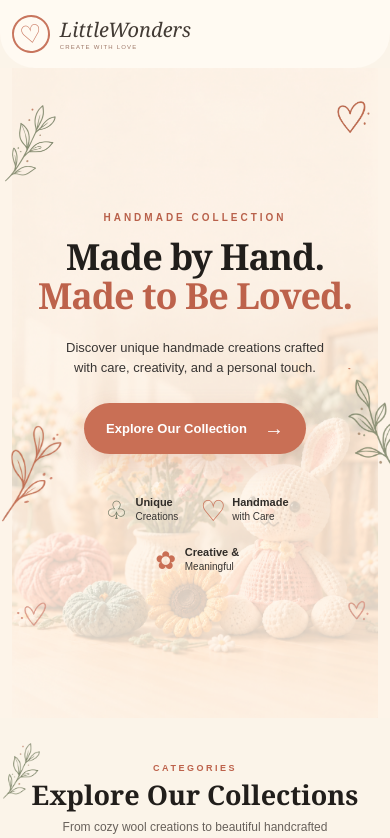
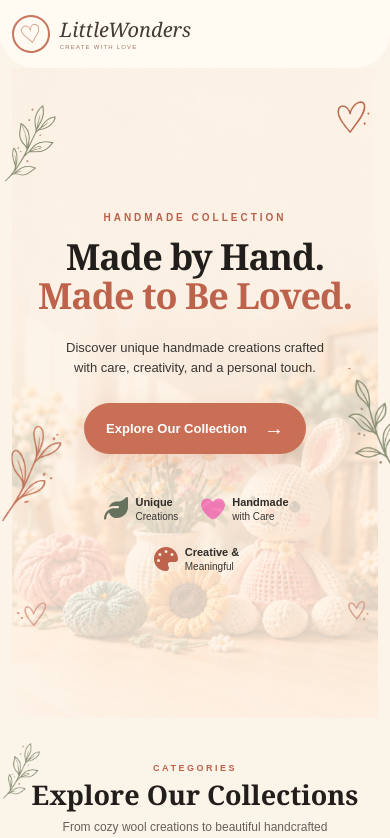
Before and after one commit to hemanthkumar387/little-wonders, a React app: page / in a window 390 px wide. Shown: the top 838 px of the page. Built offline with nearby package versions, Linux system fonts and the light colour scheme; the HTML template or start-up script is replaced by a standard one.

Commit message:
third commit

```diff
--- a/package.json
+++ b/package.json
@@ -10,6 +10,9 @@
     "preview": "vite preview"
   },
   "dependencies": {
+    "@fortawesome/fontawesome-svg-core": "^7.3.1",
+    "@fortawesome/free-solid-svg-icons": "^7.3.1",
+    "@fortawesome/react-fontawesome": "^3.5.0",
     "react": "^19.2.8",
     "react-dom": "^19.2.8"
   },
--- a/src/components/HeroSection/HeroSection.css
+++ b/src/components/HeroSection/HeroSection.css
@@ -242,20 +242,12 @@
 
 .feature-icon {
   width: 40px;
-
   height: 40px;
-
   flex-shrink: 0;
-
   display: flex;
-
   align-items: center;
-
   justify-content: center;
-
-  font-family: Georgia, serif;
-
-  font-size: 31px;
+  font-size: 32px;
 }
 
 .feature-leaf {
@@ -263,14 +255,11 @@
 }
 
 .feature-heart {
-  color: #c96f55;
-
-  font-size: 37px;
+  color: #fa029b71;
 }
 
-.feature-flower {
-  color: #c96f55;
-  font-size: 28px;
+.feature-palette {
+  color: #bd624b;
 }
 
 /* =========================================
@@ -506,14 +495,9 @@
 
   .feature-icon {
     width: 30px;
-
     height: 30px;
 
-    font-size: 25px;
-  }
-
-  .feature-heart {
-    font-size: 29px;
+    font-size: 24px;
   }
 
   .feature-content strong {
--- a/src/components/HeroSection/HeroSection.jsx
+++ b/src/components/HeroSection/HeroSection.jsx
@@ -1,4 +1,8 @@
 import "./HeroSection.css";
+
+import { FontAwesomeIcon } from "@fortawesome/react-fontawesome";
+
+import { faLeaf, faHeart, faPalette } from "@fortawesome/free-solid-svg-icons";
 
 const HeroSection = () => {
   return (
@@ -69,7 +73,9 @@ const HeroSection = () => {
 
         <div className="hero-features">
           <div className="hero-feature">
-            <div className="feature-icon feature-leaf">♧</div>
+            <div className="feature-icon feature-leaf">
+              <FontAwesomeIcon icon={faLeaf} />
+            </div>
 
             <div className="feature-content">
               <strong>Unique</strong>
@@ -78,7 +84,9 @@ const HeroSection = () => {
           </div>
 
           <div className="hero-feature">
-            <div className="feature-icon feature-heart">♡</div>
+            <div className="feature-icon feature-heart">
+              <FontAwesomeIcon icon={faHeart} />
+            </div>
 
             <div className="feature-content">
               <strong>Handmade</strong>
@@ -87,7 +95,9 @@ const HeroSection = () => {
           </div>
 
           <div className="hero-feature">
-            <div className="feature-icon feature-flower">✿</div>
+            <div className="feature-icon feature-palette">
+              <FontAwesomeIcon icon={faPalette} />
+            </div>
 
             <div className="feature-content">
               <strong>Creative &</strong>
--- a/src/components/MoreThanProduct/MoreThanProduct.css
+++ b/src/components/MoreThanProduct/MoreThanProduct.css
@@ -131,45 +131,38 @@
 ========================================= */
 
 .more-feature-icon {
-  width: 60px;
-
-  height: 60px;
-
+  width: 50px;
+  height: 50px;
   margin-bottom: 8px;
-
   display: flex;
-
   align-items: center;
-
   justify-content: center;
-
   border: 1px solid rgba(130, 125, 110, 0.18);
-
   border-radius: 50%;
-
   background: rgba(255, 250, 242, 0.72);
-
-  font-family: Georgia, serif;
-
-  font-size: 32px;
+  font-size: 20px;
 }
 
 .more-feature-icon.feature-leaf {
   color: #66725d;
 }
 
+
+/* Personal */
 .more-feature-icon.feature-heart {
-  color: #c96f55;
-
-  font-size: 34px;
-
-  background: rgba(255, 225, 215, 0.7);
+  color: #f178bf;
 }
 
+
+/* Thoughtful */
+.more-feature-icon.feature-lightbulb {
+  color: #f6a709;
+}
+
+
+/* Meaningful */
 .more-feature-icon.feature-gift {
   color: #bd624b;
-
-  font-size: 25px;
 }
 
 /* =========================================
@@ -254,11 +247,11 @@
   pointer-events: none;
 }
 
-  .leaf-orange-morethanproduct {
-    width: 65px;
-    left: 0;
-    bottom: 25px;
-  }
+.leaf-orange-morethanproduct {
+  width: 65px;
+  left: 0;
+  bottom: 25px;
+}
 
 /* =========================================
    TABLET
@@ -292,6 +285,12 @@
 
   .more-product-image-wrapper {
     min-height: 320px;
+  }
+
+    .leaf-orange-morethanproduct {
+    width: 35px;
+    left: 0;
+    bottom: 65px;
   }
 }
 
@@ -372,10 +371,6 @@
     font-size: 24px;
   }
 
-  .more-feature-icon.feature-heart {
-    font-size: 29px;
-  }
-
   .more-product-feature h3 {
     font-size: 9px;
   }
@@ -440,27 +435,27 @@
 
   .more-feature-icon {
     width: 40px;
-
     height: 40px;
-
     font-size: 21px;
   }
 
-  .more-feature-icon.feature-heart {
-    font-size: 26px;
-  }
-
   .more-product-feature h3 {
-    font-size: 8px;
+    font-size: 10px;
   }
 
   .more-product-feature p {
     max-width: 68px;
-    font-size: 6.5px;
+    font-size: 7.5px;
   }
 
   .more-product-image-wrapper {
     height: 240px;
     min-height: 240px;
   }
+
+  .leaf-orange-morethanproduct {
+    width: 35px;
+    left: 0;
+    bottom: 325px;
+  }
 }
--- a/src/components/MoreThanProduct/MoreThanProduct.jsx
+++ b/src/components/MoreThanProduct/MoreThanProduct.jsx
@@ -1,26 +1,35 @@
 import "./MoreThanProduct.css";
+
+import { FontAwesomeIcon } from "@fortawesome/react-fontawesome";
+
+import {
+  faLeaf,
+  faHeart,
+  faLightbulb,
+  faGift,
+} from "@fortawesome/free-solid-svg-icons";
 
 const features = [
   {
-    icon: "✿",
+    icon: faLeaf,
     title: "Unique",
     description: "Every piece has its own character.",
-    className: "feature-flower",
+    className: "feature-leaf",
   },
   {
-    icon: "♡",
+    icon: faHeart,
     title: "Personal",
     description: "Created by real hands, not machines.",
     className: "feature-heart",
   },
   {
-    icon: "✧",
+    icon: faLightbulb,
     title: "Thoughtful",
     description: "Made with care from beginning to end.",
-    className: "feature-sparkle",
+    className: "feature-lightbulb",
   },
   {
-    icon: "🎁",
+    icon: faGift,
     title: "Meaningful",
     description: "Something special to keep or gift.",
     className: "feature-gift",
@@ -56,7 +65,7 @@ const MoreThanProduct = () => {
             {features.map((feature) => (
               <div className="more-product-feature" key={feature.title}>
                 <div className={`more-feature-icon ${feature.className}`}>
-                  {feature.icon}
+                  <FontAwesomeIcon icon={feature.icon} />
                 </div>
 
                 <h3>{feature.title}</h3>
```
Also changed, not shown: 1 other file (tests, documents, lock files or other folders).
